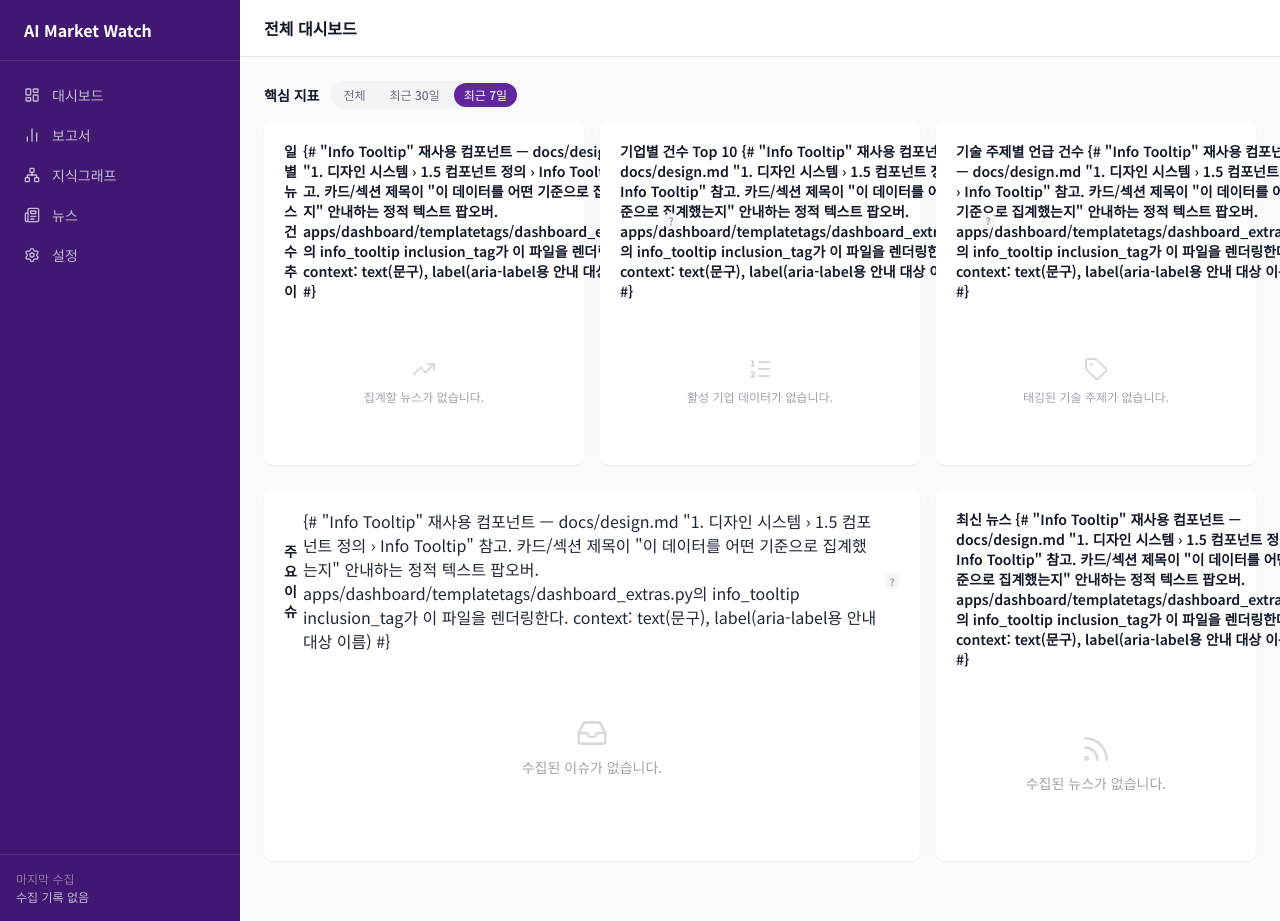
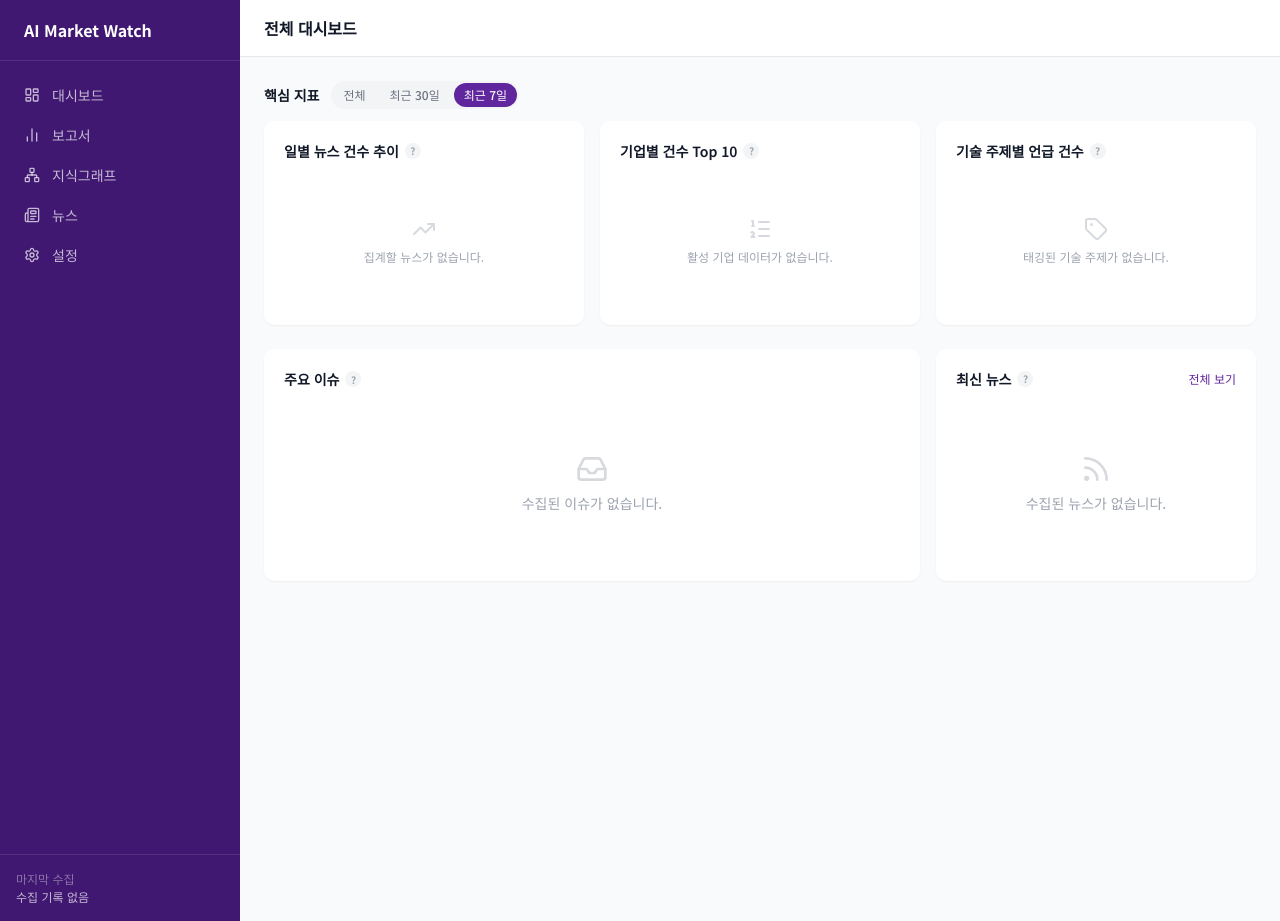
Before and after one commit to jwlee-dplanex/AI-Market-Watch, a Django app: template templates/dashboard/index.html in a window 1280 px wide. Run offline with Django 5.2, Linux system fonts and the light colour scheme; the template is opened without the code that fills it, so the values that code supplies are empty; parts of the project's set-up code (start-up, migrations or seed data) failed here and were passed over; some libraries are stand-ins or nearby versions.

Commit message:
fix: use comment block for multi-line comment in info tooltip
여러 줄 {# #} 주석은 Django 템플릿 렉서가 주석으로 인식하지 못해 화면에
그대로 출력된다(한 줄만 지원). {% comment %}…{% endcomment %} 블록으로 교체.
대시보드 5개 카드 툴팁에서 컴포넌트 주석이 텍스트로 노출되던 문제 해결.

Co-Authored-By: Claude Opus 4.8 <noreply@anthropic.com>

```diff
--- a/templates/components/_info_tooltip.html
+++ b/templates/components/_info_tooltip.html
@@ -1,7 +1,11 @@
-{# "Info Tooltip" 재사용 컴포넌트 — docs/design.md "1. 디자인 시스템 › 1.5 컴포넌트 정의 › Info Tooltip" 참고.
-   카드/섹션 제목이 "이 데이터를 어떤 기준으로 집계했는지" 안내하는 정적 텍스트 팝오버.
-   apps/dashboard/templatetags/dashboard_extras.py의 info_tooltip inclusion_tag가 이 파일을 렌더링한다.
-   context: text(문구), label(aria-label용 안내 대상 이름) #}
+{% comment %}
+"Info Tooltip" 재사용 컴포넌트 — docs/design.md "1. 디자인 시스템 › 1.5 컴포넌트 정의 › Info Tooltip" 참고.
+카드/섹션 제목이 "이 데이터를 어떤 기준으로 집계했는지" 안내하는 정적 텍스트 팝오버.
+apps/dashboard/templatetags/dashboard_extras.py의 info_tooltip inclusion_tag가 이 파일을 렌더링한다.
+여러 줄 주석은 comment 블록 태그로 감싼다 — 한 줄 주석 문법은 여러 줄로 쓰면
+주석으로 인식되지 않고 화면에 그대로 출력된다(Django 템플릿 렉서 제약).
+context: text(문구), label(aria-label용 안내 대상 이름)
+{% endcomment %}
 <span class="relative inline-flex" x-data="{ open: false }"
       @mouseenter="open = true" @mouseleave="open = false"
       @click.outside="open = false">
```
